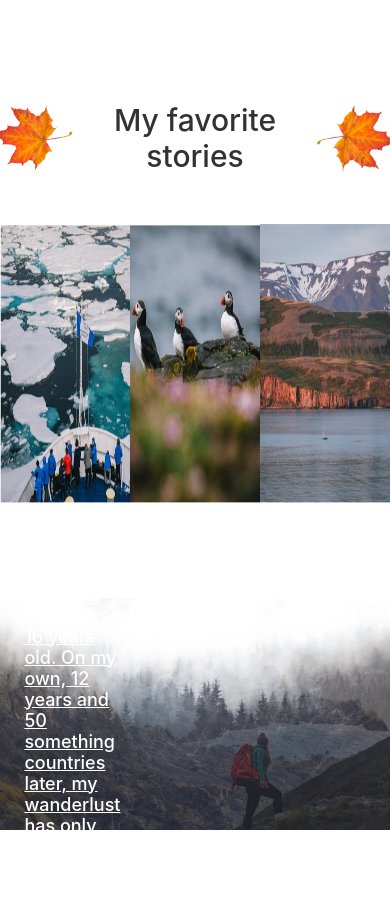
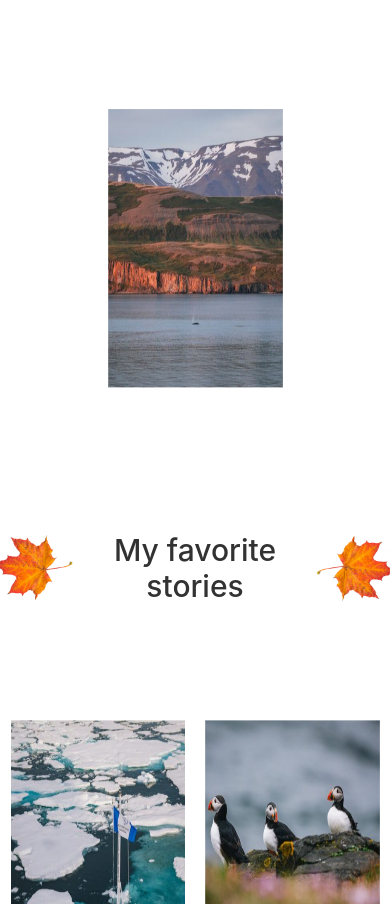
Before and after one commit to shafiar1111/TravelBlogFrontendReact, a React (Create React App) app: page / in a window 390 px wide. Shown: the part 1096-2000 px from the top of the page. Before the commit the page ends 1926 px from the top, so only its background shows below. Built offline with nearby package versions, Linux system fonts and the light colour scheme.

Commit message:
responsive

```diff
--- a/src/Components/Footer/Footer.css
+++ b/src/Components/Footer/Footer.css
@@ -1,9 +1,3 @@
-.FooterContainer
-{
-    width:100%;
-    height: auto;
-
-}
 .FooterContainer
 {
     position: relative;
@@ -12,7 +6,9 @@
     align-items: center;
     color:white;
     width: 100%;
-    height: auto;
+    height: 700px;
+    overflow: hidden;
+    margin-top:300px;
 }
 .FooterContainer .FooterNavContainer
 {
@@ -40,3 +36,11 @@
     width:25%;
     text-decoration: underline;
 }
+.FooterContainer img {
+    width: 100%;
+    height: auto;
+    object-fit: cover;
+    position: absolute;
+    bottom:0;
+    left: 0;
+}
--- a/src/Components/Header/Header.css
+++ b/src/Components/Header/Header.css
@@ -91,3 +91,22 @@ text-decoration: none;
     color:white;
     text-decoration: none;
 }
+
+/* Media query for smaller screens */
+@media screen and (max-width: 768px) {
+    .menu-toggle:checked + .menu-icon {
+        display: block;
+    }
+
+    .menu-toggle:checked ~ .side-menu {
+        left: 0;
+    }
+
+    .side-menu {
+        width: 200px;
+    }
+
+    .side-menu h3 {
+        margin: 10px 10px;
+    }
+}
--- a/src/Components/ThreeImageGallery/ThreeImageGallery.css
+++ b/src/Components/ThreeImageGallery/ThreeImageGallery.css
@@ -1,32 +1,44 @@
+.recentimagehome {
+    display: flex;
+    justify-content: center;
+    align-items: flex-start;
+    flex-wrap: wrap; /* Allow items to wrap to the next line on smaller screens */
+    width: 100%;
+    height: 100%;
+}
 
-.recentimagehome
-{
-    display: flex;
-    justify-content: space-evenly;
-    align-items: center;
-}
-.recentimagehome .imagecontainer
-{
+.recentimagehome .imagecontainer {
     position: relative;
     display: flex;
     justify-content: center;
     align-items: center;
-    width:350px;
-    height:350px;
+    width: calc(33.33% - 20px); /* Adjust width for smaller screens */
+    max-width: 350px; /* Maximum width for larger screens */
+    margin: 10px; /* Add some margin between images */
+    height: auto;
 }
-.recentimagehome .overlay
-{
+
+.recentimagehome .overlay {
     position: absolute;
-    width:300px;
-    height: 280px;
-    background-color:#F66509; /* Transparent background */
-    transition:background-color  1s ease-in;
-    opacity:0;
+    width: 100%; /* Adjust overlay width to cover the entire image */
+    height: 100%; /* Adjust overlay height to cover the entire image */
+    background-color: #F66509; /* Transparent background */
+    transition: background-color 1s ease-in;
+    opacity: 0;
 }
-.recentimagehome .imagecontainer:hover .overlay{
-    opacity:0.5;
-  }
-  .recentimagehome .imagecontainer:hover
-  {
-    border: 10px solid #F66509 ;
-  }
+
+.recentimagehome .imagecontainer:hover .overlay {
+    opacity: 0.5;
+}
+
+.recentimagehome .imagecontainer:hover {
+    border: 10px solid #F66509;
+}
+
+/* Media query for smaller screens */
+@media screen and (max-width: 768px) {
+    .recentimagehome .imagecontainer {
+        width: calc(50% - 20px); /* Adjust width for smaller screens */
+        margin-top:100px;
+    }
+}
--- a/src/Pages/Home/Home.css
+++ b/src/Pages/Home/Home.css
@@ -1,6 +1,5 @@
 .LeafContainer
 {
     width: 100%;
-    height:1200px;
     overflow-y: hidden;
 }
```
